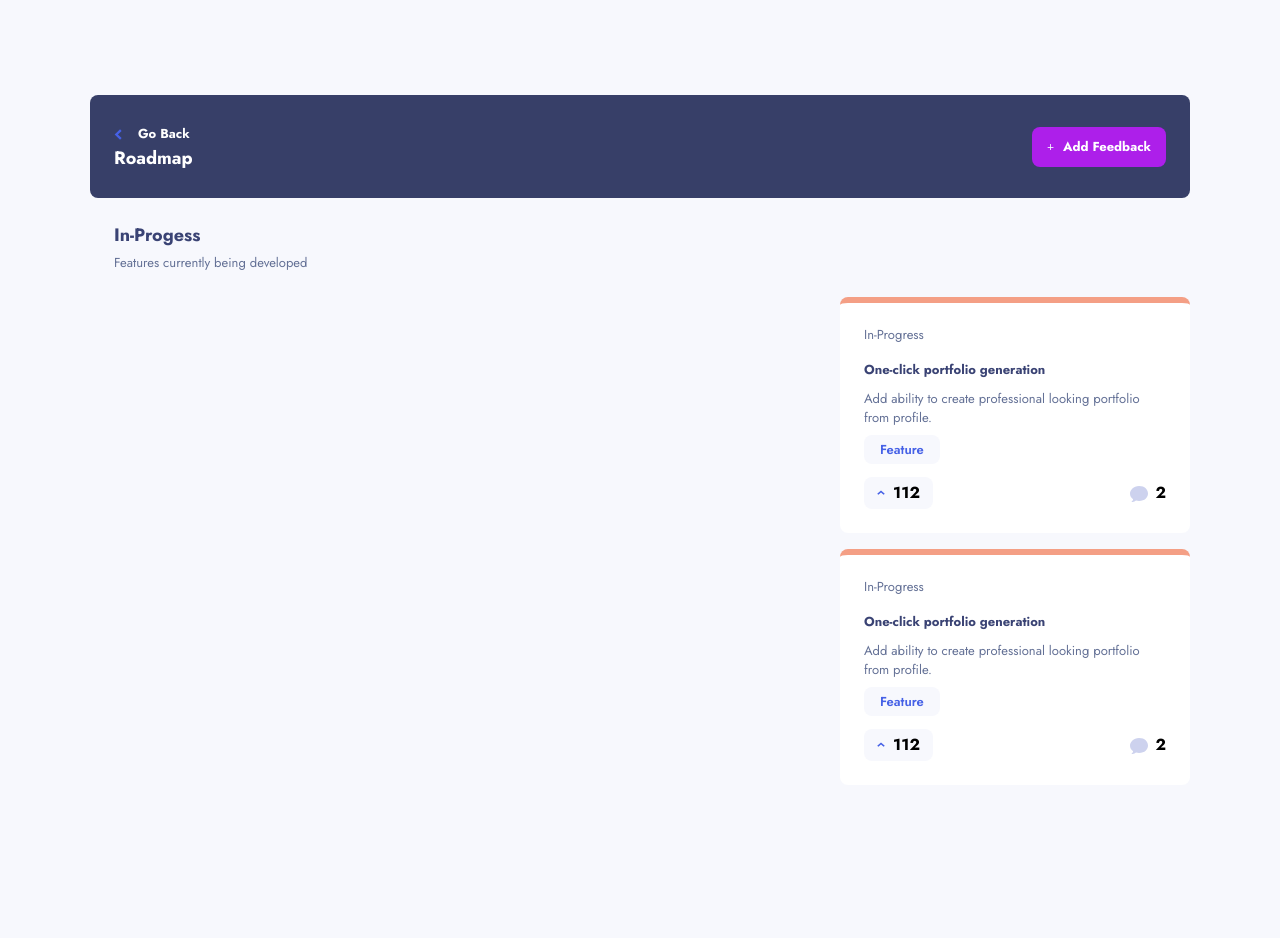
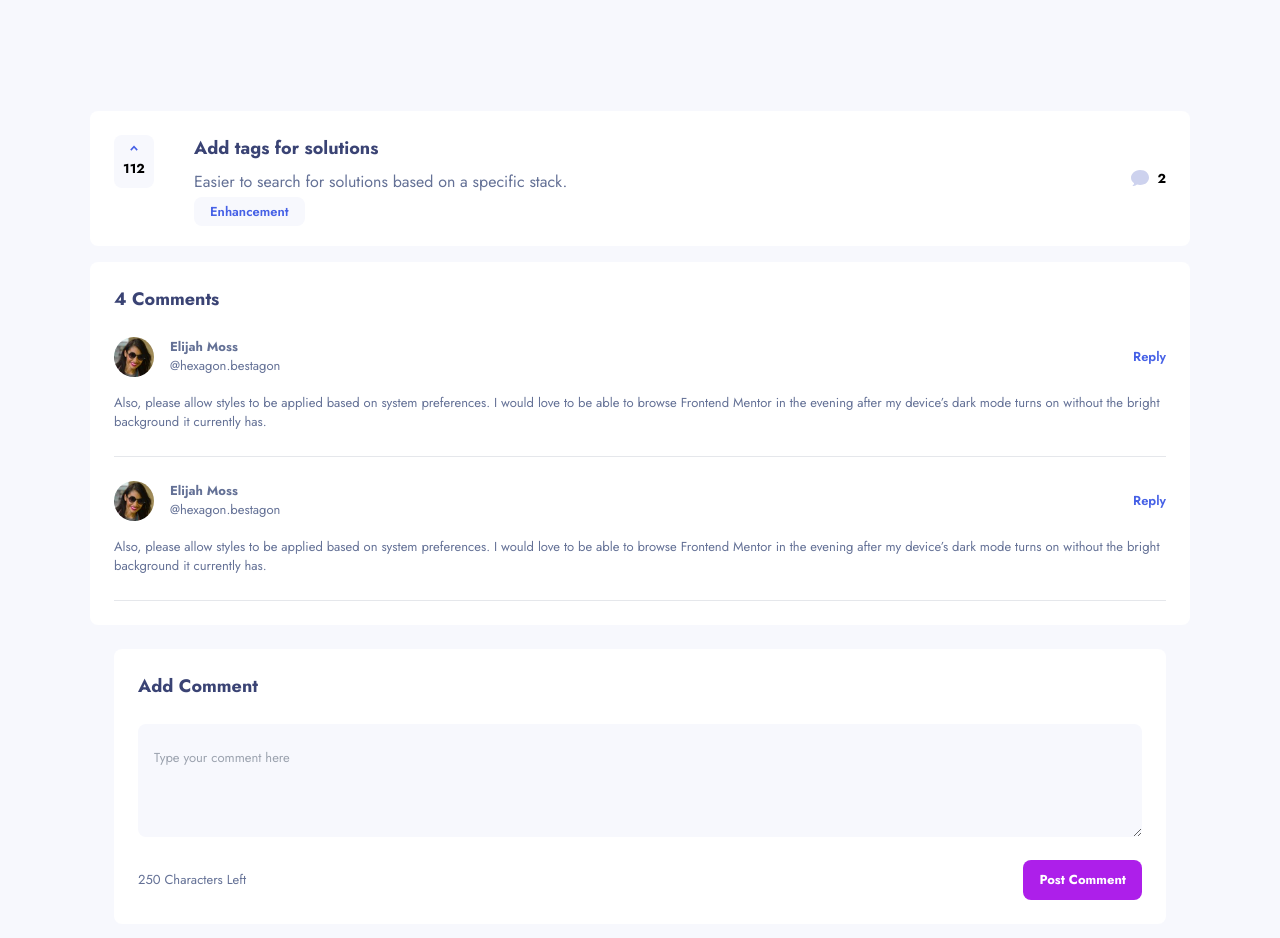
Before and after one commit to 12Ricky0/feedback-app, a Next.js app: page / in a window 1280 px wide. Shown: the top 938 px of the page. Before the commit the page ends 896 px from the top, so only its background shows below. Built offline with nearby package versions, Linux system fonts and the light colour scheme.

Commit message:
comment added

```diff
--- a/app/page.tsx
+++ b/app/page.tsx
@@ -3,6 +3,7 @@ import { Nav, Header } from "@/components/header";
 import FeedbackContainer from "@/components/containers/feedback";
 import FeedbackForm from "@/components/feeback-form";
 import RmComtainer from "@/components/containers/roadmap";
+import CommentContainer from "@/components/containers/comment-container";
 
 export default function Home() {
   return (
@@ -13,7 +14,7 @@ export default function Home() {
         <FeedbackContainer />
       </div> */}
       {/* <FeedbackForm /> */}
-      <RmComtainer />
+      <CommentContainer />
     </main>
   );
 }
--- /dev/null
+++ b/components/containers/comment-card.tsx
@@ -0,0 +1,76 @@
+"use client";
+import { useState } from "react";
+import data from "../../data.json";
+import Image from "next/image";
+
+function Reply() {}
+
+export default function CommentCard() {
+  return (
+    <section className="bg-white mx-6 md:mx-0 text-[13px] mt-4 rounded-lg">
+      <h1 className="mx-6 py-6 font-bold text-[18px] text-secondary-dark-gray">
+        4 Comments
+      </h1>
+      <article className="mx-6 pb-6">
+        <div className="flex flex-row mb-4 items-center justify-between">
+          <div className="flex gap-4">
+            <Image
+              alt="down"
+              src="/assets/user-images/image-anne.jpg"
+              className="rounded-full"
+              width={40}
+              height={40}
+            />
+            <div>
+              <h1 className="text-[13px] text-secondary-light-blue font-bold">
+                Elijah Moss
+              </h1>
+              <span className="text-[13px] text-secondary-light-blue">
+                @hexagon.bestagon
+              </span>
+            </div>
+          </div>
+          <button className="text-[13px] text-primary-light-blue font-semibold">
+            Reply
+          </button>
+        </div>
+        <p className="text-[13px] text-secondary-light-blue border-b pb-6">
+          Also, please allow styles to be applied based on system preferences. I
+          would love to be able to browse Frontend Mentor in the evening after
+          my device’s dark mode turns on without the bright background it
+          currently has.
+        </p>
+      </article>
+      <article className="mx-6 pb-6">
+        <div className="flex flex-row mb-4 items-center justify-between">
+          <div className="flex gap-4">
+            <Image
+              alt="down"
+              src="/assets/user-images/image-anne.jpg"
+              className="rounded-full"
+              width={40}
+              height={40}
+            />
+            <div>
+              <h1 className="text-[13px] text-secondary-light-blue font-bold">
+                Elijah Moss
+              </h1>
+              <span className="text-[13px] text-secondary-light-blue">
+                @hexagon.bestagon
+              </span>
+            </div>
+          </div>
+          <button className="text-[13px] text-primary-light-blue font-semibold">
+            Reply
+          </button>
+        </div>
+        <p className="text-[13px] text-secondary-light-blue border-b pb-6">
+          Also, please allow styles to be applied based on system preferences. I
+          would love to be able to browse Frontend Mentor in the evening after
+          my device’s dark mode turns on without the bright background it
+          currently has.
+        </p>
+      </article>
+    </section>
+  );
+}
--- /dev/null
+++ b/components/containers/comment-container.tsx
@@ -0,0 +1,56 @@
+"use client";
+import FeedbackContainer from "./feedback";
+import CommentCard from "./comment-card";
+import { useState } from "react";
+
+export default function CommentContainer() {
+  const [count, setCount] = useState(250);
+  function handleChange(
+    e: React.ChangeEvent<HTMLInputElement | HTMLTextAreaElement>
+  ) {
+    const { value } = e.target;
+    if (count == 0) {
+      return;
+    } else {
+      setCount(250 - value.length);
+    }
+  }
+  return (
+    <section>
+      <FeedbackContainer />
+
+      <section>
+        <CommentCard />
+      </section>
+
+      <form className="bg-white mx-6 my-6 rounded-lg" action="">
+        <h1 className="py-6 mx-6 font-bold text-[18px] text-secondary-dark-gray">
+          Add Comment
+        </h1>
+
+        <div className="mx-6 mb-[16px]">
+          <textarea
+            onChange={handleChange}
+            name="comment"
+            maxLength={50}
+            rows={5}
+            placeholder="Type your comment here"
+            className="w-full pl-4 pt-4  placeholder:pt-2 text-secondary-light-blue text-[13px] bg-secondary-very-gray rounded-lg focus:outline-tetiary-sea-blue"
+          />
+        </div>
+
+        <div className="mx-6 flex justify-between items-center pb-6">
+          <span className="text-[13px] text-secondary-light-blue">
+            {count} Characters Left
+          </span>
+          <button
+            className="rounded-lg text-[13px] font-bold bg-primary-voilet py-[10px] px-4 text-white"
+            type="submit"
+          >
+            Post Comment
+          </button>
+        </div>
+      </form>
+    </section>
+  );
+}
--- a/components/containers/roadmap.tsx
+++ b/components/containers/roadmap.tsx
@@ -4,9 +4,9 @@ import Image from "next/image";
 import data from "../../data.json";
 import { useState } from "react";
 
-export default function RmComtainer() {
+export default function RmComtainer({ info }: { info: any }) {
   const [roadmap, setRoadmap] = useState("planned");
-  let info = data.productRequests.filter((p) => p.status == roadmap);
+
   function get_alingment(status: string) {
     switch (status) {
       case "in-progress":
@@ -56,7 +56,7 @@ export default function RmComtainer() {
             "border-b-[6px] border-b-tetiary-orange pb-[16px] "
           }`}
         >
-          Planned ({info.length})
+          Planned (2)
         </h1>
         <h1
           onClick={() => setRoadmap("in-progress")}
@@ -88,7 +88,7 @@ export default function RmComtainer() {
       </article>
 
       {/* <div className="flex items-start justify-center"> */}
-      {info?.map((d) => (
+      {info?.map((d: any) => (
         <div
           key={d.id}
           className={`mr-0 items-start flex ${get_alingment(d.status)} ${
@@ -102,11 +102,11 @@ export default function RmComtainer() {
               d.status == "in-progress" && "border-t-primary-voilet"
             } mx-6 md:mx-0 pb-6 mb-[16px]`}
           >
-            <ul className="mx-6">
+            <div className="mx-6 marker:text-primary-voilet">
               <li className="marker:text-primary-voilet my-2 text-[13px] text-secondary-light-blue mt-[22px]">
-                In-Progress
+                {d.status}
               </li>
-            </ul>
+            </div>
             <article className="mx-6 mt-[16px]">
               <h1 className="font-bold text-[13px] text-secondary-dark-gray">
                 One-click portfolio generation
```
Also changed, not shown: mediaquery.tsx (added, +18 -0 lines).
